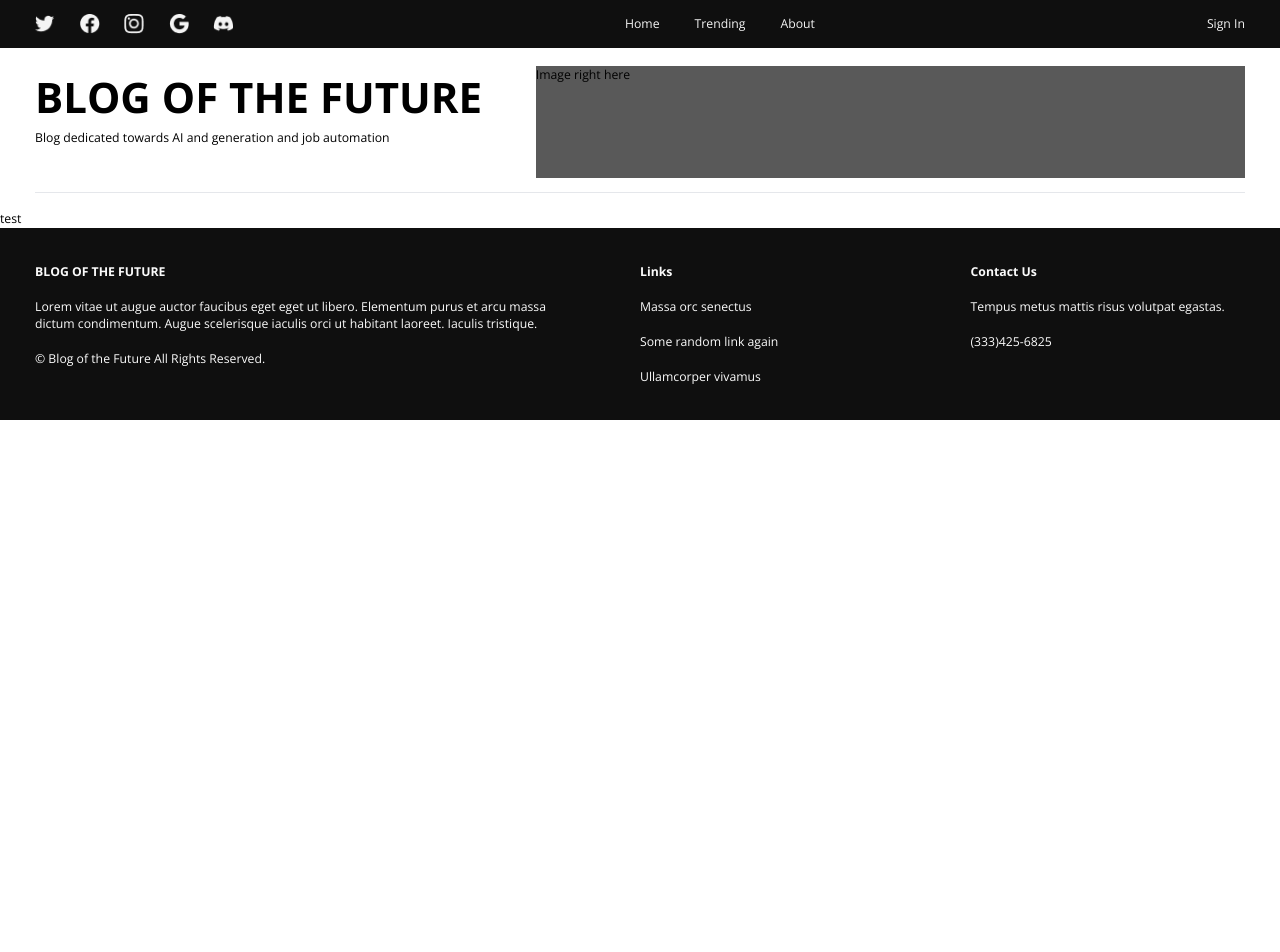
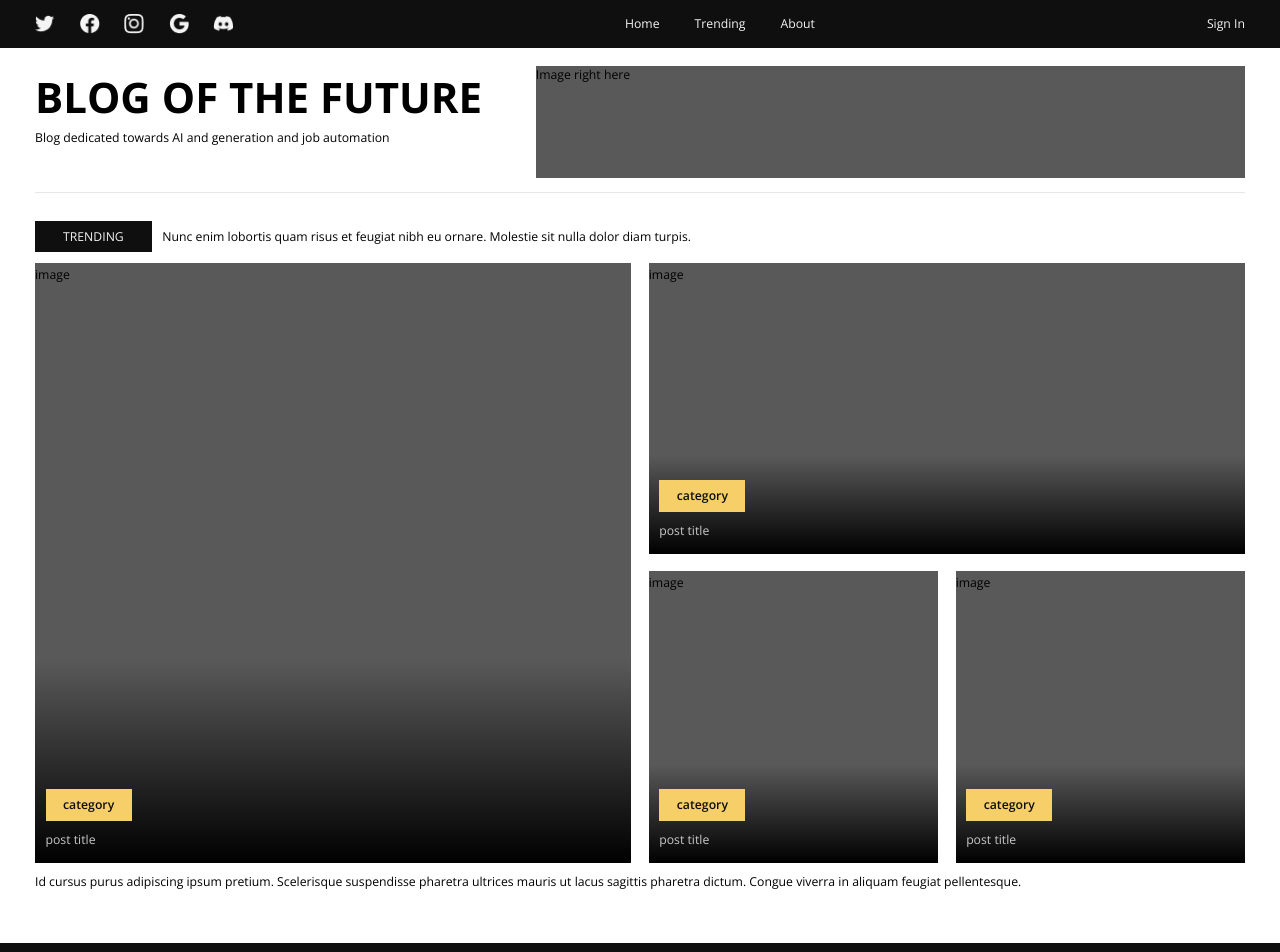
Before and after one commit to philipreese/next-ai-blog-app, a Next.js app: page / in a window 1280 px wide. Shown: the top 952 px of the page. Before the commit the page ends 800 px from the top, so only its background shows below. Built offline with nearby package versions, Linux system fonts and the light colour scheme.

Commit message:
add trending section of main

```diff
--- /dev/null
+++ b/app/(home)/Trending.tsx
@@ -0,0 +1,65 @@
+import Link from "next/link";
+
+type TrendingCardProps = {
+  className?: string;
+};
+
+const TrendingCard = ({ className }: TrendingCardProps) => {
+  return (
+    <Link
+      className={`${className} sm:mt-0 sm:h-auto relative mt-7 block w-full h-96 hover:opacity-70`}
+      //href={`${process.env.NEXT_PUBLIC_URL}/post/${post?.id}`}
+      href="/"
+    >
+      <div className="z-0 relative w-full h-full bg-wh-500">image</div>
+      <div className="absolute z-1 top-0 left-0 w-full h-full bg-gradient-gradual" />
+      <div className="absolute z-2 bottom-0 left-0 p-3">
+        <h4 className="inline-block px-5 py-1 font-semibold bg-accent-orange text-wh-900">
+          category
+        </h4>
+        <div className="text-wh-100 mt-2">post title</div>
+      </div>
+    </Link>
+  );
+};
+
+const Trending = () => {
+  return (
+    <section className="pt-3 pb-10">
+      <div className="flex items-center gap-3">
+        <div className="bg-wh-900 py-2 px-8 text-wh-10 text-sm">TRENDING</div>
+        <p className="text-sm">
+          Nunc enim lobortis quam risus et feugiat nibh eu ornare. Molestie sit
+          nulla dolor diam turpis.
+        </p>
+      </div>
+
+      {/* flex option */}
+      {/* <div className="flex justify-between gap-3 my-3">
+        <div className="basis-1/2 bg-wh-500 h-96"></div>
+        <div className="flex flex-col basis-1/2 gap-3 h-96">
+          <div className="basis-1/2 bg-wh-500"></div>
+          <div className="flex basis-1/2 gap-3">
+            <div className="basis-1/2 bg-wh-500"></div>
+            <div className="basis-1/2 bg-wh-500"></div>
+          </div>
+        </div>
+      </div> */}
+
+      {/* grid option */}
+      <div className="sm:grid gap-5 grid-cols-4 grid-rows-2 sm:h-[600px] my-3">
+        <TrendingCard className="col-span-2 row-span-2" />
+        <TrendingCard className="col-span-2" />
+        <TrendingCard />
+        <TrendingCard />
+      </div>
+
+      <p className="text-sm">
+        Id cursus purus adipiscing ipsum pretium. Scelerisque suspendisse
+        pharetra ultrices mauris ut lacus sagittis pharetra dictum. Congue
+        viverra in aliquam feugiat pellentesque.
+      </p>
+    </section>
+  );
+};
+export default Trending;
--- a/app/layout.tsx
+++ b/app/layout.tsx
@@ -1,7 +1,7 @@
 import type { Metadata } from "next";
 import { Open_Sans } from "next/font/google";
-import Navbar from "@/app/(shared)/Navbar";
-import Footer from "@/app/(shared)/Footer";
+import Navbar from "app/(shared)/Navbar";
+import Footer from "app/(shared)/Footer";
 import "./globals.css";
 
 const openSans = Open_Sans({
--- a/app/page.tsx
+++ b/app/page.tsx
@@ -1,3 +1,18 @@
+import Trending from "app/(home)/Trending";
+
 export default function Home() {
-  return <main>test</main>;
+  return (
+    <main className="px-10 leading-7">
+      <Trending />
+      <div className="md:flex gap-10 mb-5">
+        <div className="basis-3/4">
+          {/* <Tech /> */}
+          {/* <Travel /> */}
+          {/* <Other /> */}
+          <div className="hidden md:block">{/* <Subscribe /> */}</div>
+        </div>
+        <div className="basis-1/4">{/* <Sidebar /> */}</div>
+      </div>
+    </main>
+  );
 }
--- a/tailwind.config.js
+++ b/tailwind.config.js
@@ -14,9 +14,9 @@
         "accent-orange": "#F6CF68",
         "accent-green": "#C2E9B4",
       },
-      backgroundImage: (theme) => ({
+      backgroundImage: () => ({
         "gradient-gradual":
-          "linear-gradient(180dg, rgba(116, 116, 116, 0) 66.15%, #000000 100%)",
+          "linear-gradient(180deg, rgba(116, 116, 116, 0) 66.15%, #000000 100%)",
       }),
     },
     screens: {
```
